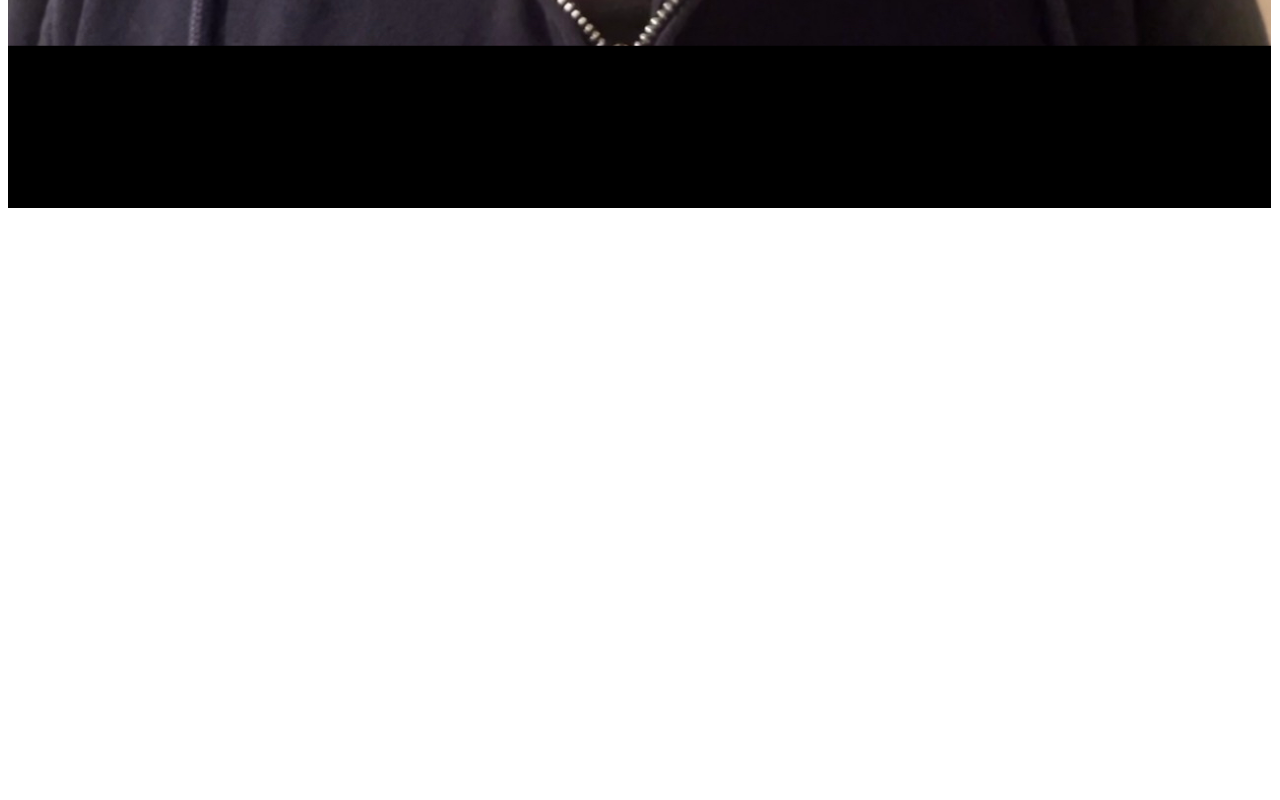
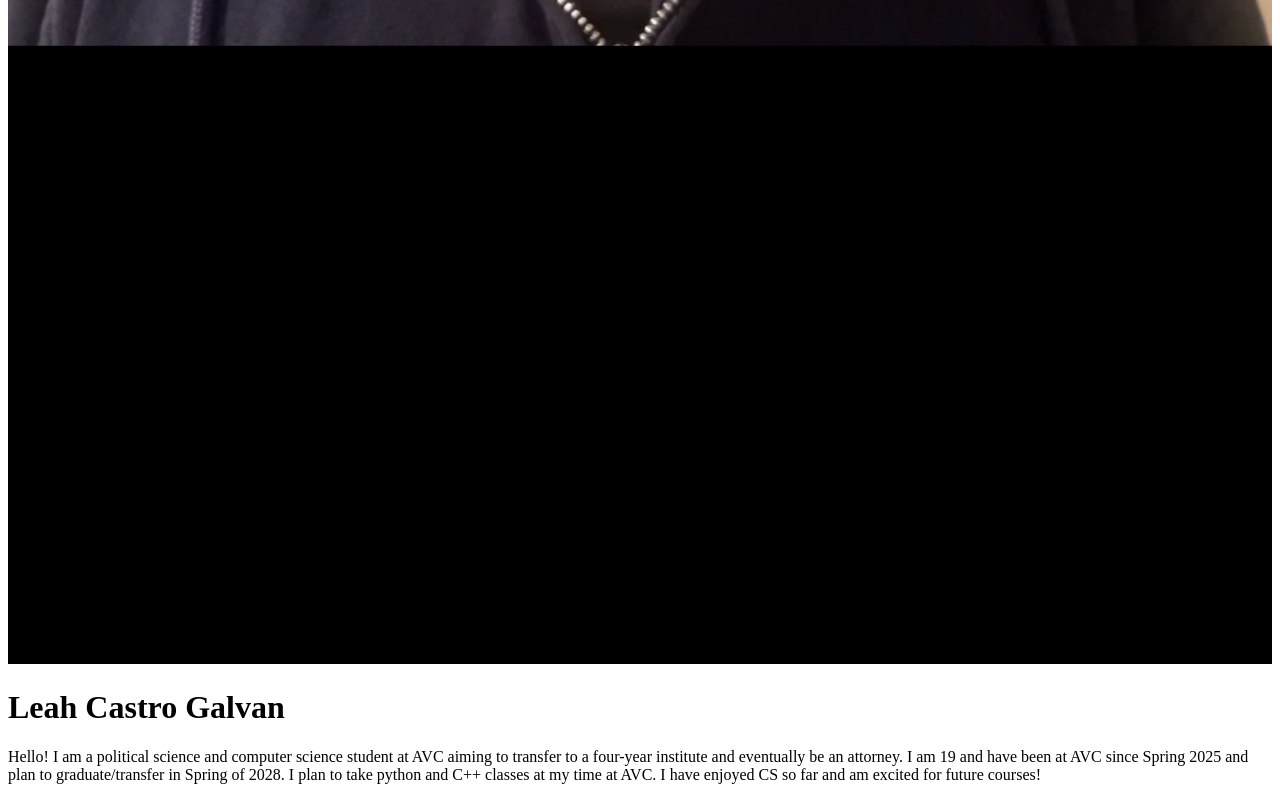
Before and after one commit to lcastrogalvan-ops/lcastrogalvan-ops.github.io, a plain HTML site: page index.html in a window 1280 px wide. Shown: the part 2079-2879 px from the top of the page. Before the commit the page ends 2755 px from the top, so only its background shows below. Drawn offline with Linux system fonts and the light colour scheme.

Commit message:
Intro and About block

```diff
--- a/index.html
+++ b/index.html
@@ -8,6 +8,7 @@
 alt="My Banner/Profile Picture"
 width="100%">
 
-
+<h1 id="about">Leah Castro Galvan</h1>
+<p> Hello! I am a political science and computer science student at AVC aiming to transfer to a four-year institute and eventually be an attorney. I am 19 and have been at AVC since Spring 2025 and plan to graduate/transfer in Spring of 2028. I plan to take python and C++ classes at my time at AVC. I have enjoyed CS so far and am excited for future courses!</p>
 </body>
 </html>
```
